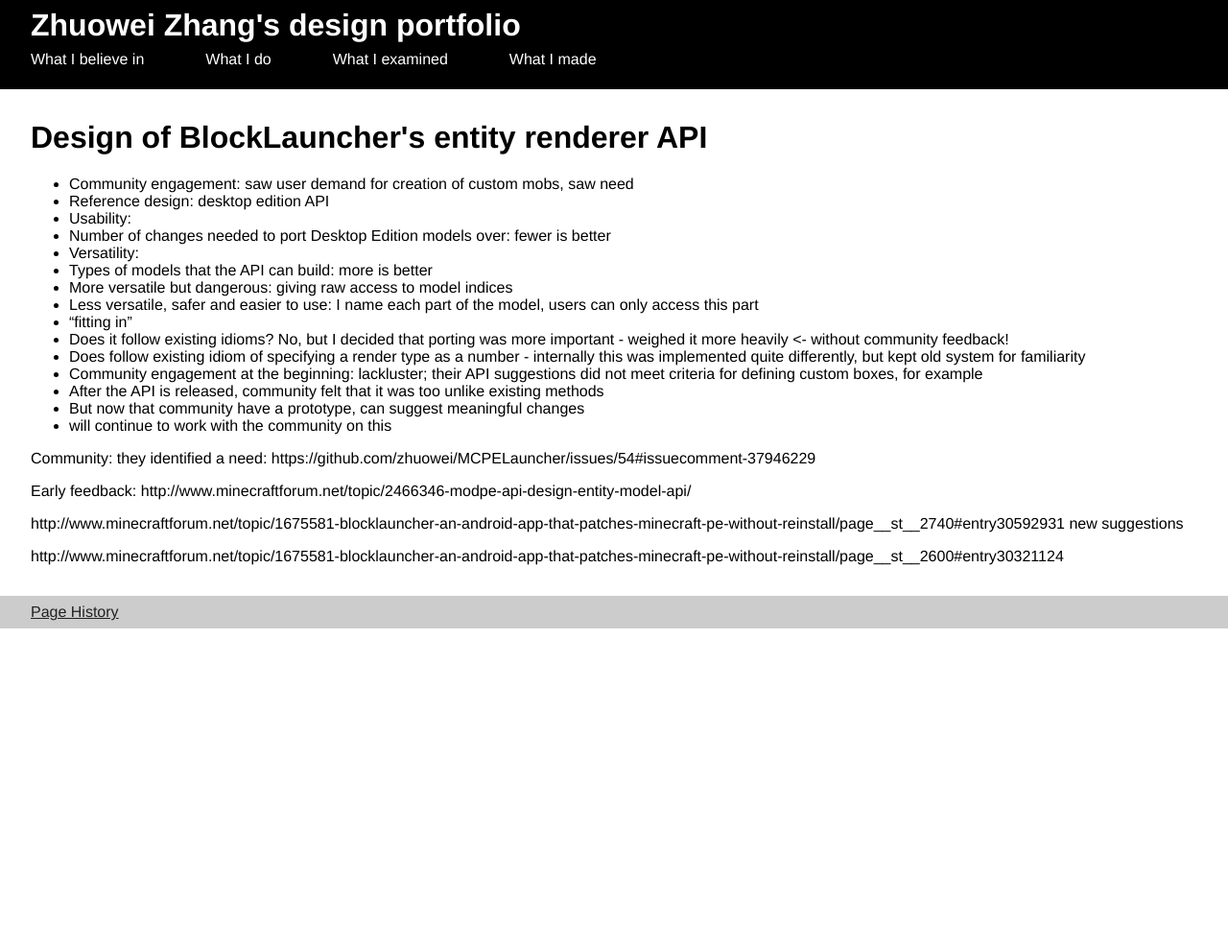
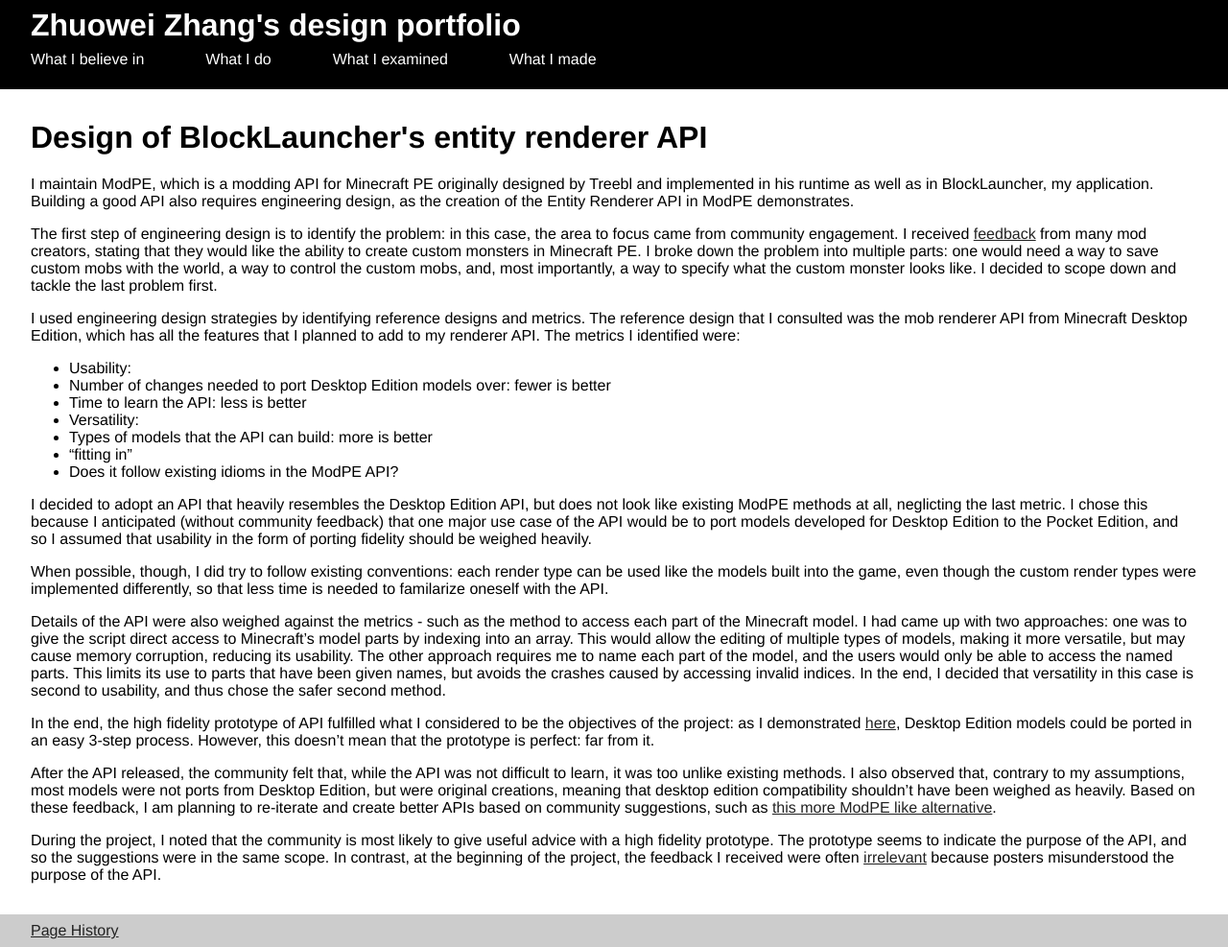
Before and after one commit to zhuowei/design, a Jekyll site: the page built from designs/bl_renderer_api.md, in a window 1280 px wide. Shown: the whole page at 96% size. Built offline with Jekyll 4.4.1, drawn with Linux system fonts in a browser that asks for light colours; Markdown is read by kramdown in place of the engine named in the settings; before the commit the page ends 900 px from its top, so only the background shows below that.

Commit message:
Convert the Renderer API writeup from point form to paragraph form

```diff
--- a/designs/bl_renderer_api.md
+++ b/designs/bl_renderer_api.md
@@ -4,26 +4,28 @@ title: Design of BlockLauncher's entity renderer API
 permalink: /designs/bl_renderer_api.html
 ---
 
-- Community engagement: saw user demand for creation of custom mobs, saw need
-- Reference design: desktop edition API
+I maintain ModPE, which is a modding API for Minecraft PE originally designed by Treebl and implemented in his runtime as well as in BlockLauncher, my application. Building a good API also requires engineering design, as the creation of the Entity Renderer API in ModPE demonstrates.
+
+The first step of engineering design is to identify the problem: in this case, the area to focus came from community engagement. I received [feedback](https://github.com/zhuowei/MCPELauncher/issues/54#issuecomment-37946229) from many mod creators, stating that they would like the ability to create custom monsters in Minecraft PE. I broke down the problem into multiple parts: one would need a way to save custom mobs with the world, a way to control the custom mobs, and, most importantly, a way to specify what the custom monster looks like. I decided to scope down and tackle the last problem first.
+
+I used engineering design strategies by identifying reference designs and metrics. The reference design that I consulted was the mob renderer API from Minecraft Desktop Edition, which has all the features that I planned to add to my renderer API. The metrics I identified were:
+
 - Usability:
  - Number of changes needed to port Desktop Edition models over: fewer is better
+ - Time to learn the API: less is better
 - Versatility:
  - Types of models that the API can build: more is better
-- More versatile but dangerous: giving raw access to model indices
-- Less versatile, safer and easier to use: I name each part of the model, users can only access this part
 - "fitting in"
- - Does it follow existing idioms? No, but I decided that porting was more important - weighed it more heavily <- without community feedback!
- - Does follow existing idiom of specifying a render type as a number - internally this was implemented quite differently, but kept old system for familiarity
-- Community engagement at the beginning: lackluster; their API suggestions did not meet criteria for defining custom boxes, for example
-- After the API is released, community felt that it was too unlike existing methods
- - But now that community have a prototype, can suggest meaningful changes
- - will continue to work with the community on this
+ - Does it follow existing idioms in the ModPE API?
 
-Community: they identified a need: https://github.com/zhuowei/MCPELauncher/issues/54#issuecomment-37946229
+I decided to adopt an API that heavily resembles the Desktop Edition API, but does not look like existing ModPE methods at all, neglicting the last metric. I chose this because I anticipated (without community feedback) that one major use case of the API would be to port models developed for Desktop Edition to the Pocket Edition, and so I assumed that usability in the form of porting fidelity should be weighed heavily.
 
-Early feedback: http://www.minecraftforum.net/topic/2466346-modpe-api-design-entity-model-api/
+When possible, though, I did try to follow existing conventions: each render type can be used like the models built into the game, even though the custom render types were implemented differently, so that less time is needed to familarize oneself with the API.
 
-http://www.minecraftforum.net/topic/1675581-blocklauncher-an-android-app-that-patches-minecraft-pe-without-reinstall/page__st__2740#entry30592931 new suggestions
+Details of the API were also weighed against the metrics - such as the method to access each part of the Minecraft model. I had came up with two approaches: one was to give the script direct access to Minecraft's model parts by indexing into an array. This would allow the editing of multiple types of models, making it more versatile, but may cause memory corruption, reducing its usability. The other approach requires me to name each part of the model, and the users would only be able to access the named parts. This limits its use to parts that have been given names, but avoids the crashes caused by accessing invalid indices. In the end, I decided that versatility in this case is second to usability, and thus chose the safer second method.
 
-http://www.minecraftforum.net/topic/1675581-blocklauncher-an-android-app-that-patches-minecraft-pe-without-reinstall/page__st__2600#entry30321124
+In the end, the high fidelity prototype of API fulfilled what I considered to be the objectives of the project: as I demonstrated [here](http://www.minecraftforum.net/topic/1675581-blocklauncher-an-android-app-that-patches-minecraft-pe-without-reinstall/page__st__2600#entry30321124), Desktop Edition models could be ported in an easy 3-step process. However, this doesn't mean that the prototype is perfect: far from it.
+
+After the API released, the community felt that, while the API was not difficult to learn, it was too unlike existing methods. I also observed that, contrary to my assumptions, most models were not ports from Desktop Edition, but were original creations, meaning that desktop edition compatibility shouldn't have been weighed as heavily. Based on these feedback, I am planning to re-iterate and create better APIs based on community suggestions, such as [this more ModPE like alternative](http://www.minecraftforum.net/topic/1675581-blocklauncher-an-android-app-that-patches-minecraft-pe-without-reinstall/page__st__2740#entry30592931).
+
+During the project, I noted that the community is most likely to give useful advice with a high fidelity prototype. The prototype seems to indicate the purpose of the API, and so the suggestions were in the same scope. In contrast, at the beginning of the project, the feedback I received were often [irrelevant](http://www.minecraftforum.net/topic/2466346-modpe-api-design-entity-model-api/) because posters misunderstood the purpose of the API.
```
